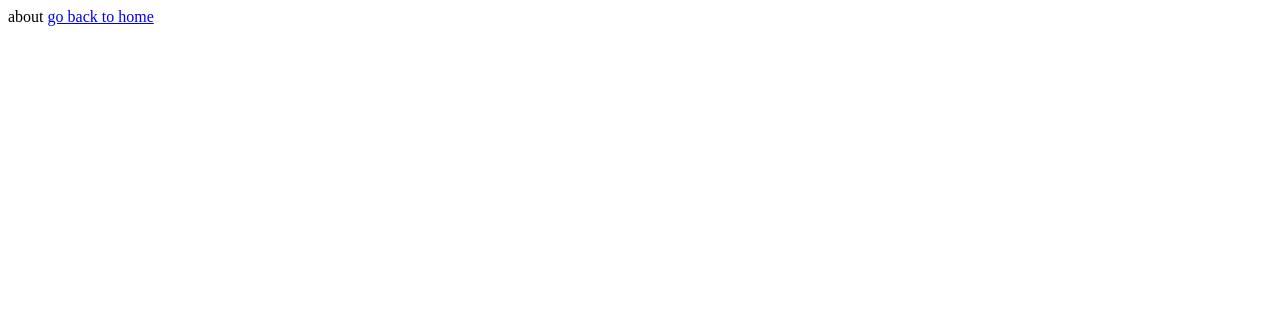
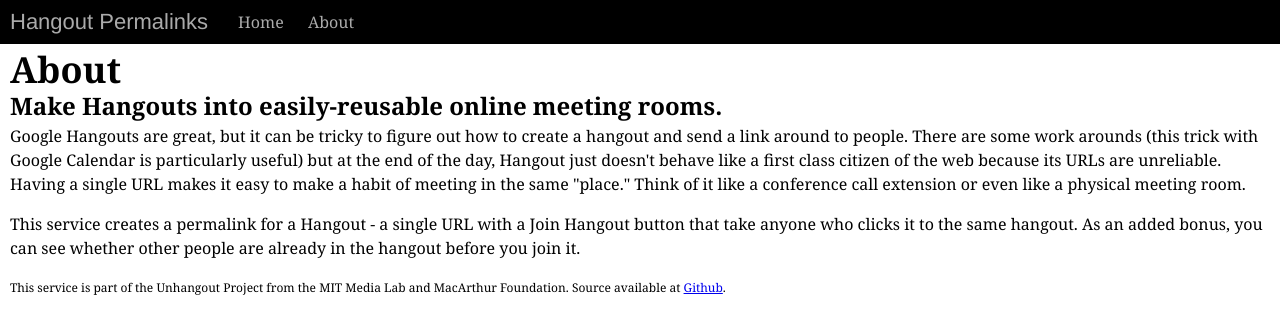
Before and after one commit to acekyrin/acekyrin.github.io, a plain HTML site: page about.html in a window 1280 px wide. Drawn offline with Linux system fonts and the light colour scheme.

Commit message:
Updated about.html and navigation links

```diff
--- a/CSS/base.css
+++ b/CSS/base.css
@@ -69,4 +69,5 @@ article h2 {
 footer {
     font-size: 12px;
     padding: 0 10px 0 10px;
+    border: red;
 }
--- a/about.html
+++ b/about.html
@@ -1,3 +1,30 @@
-about
+<!DOCTYPE html>
+<html>
+    <head>
+        <title>Hangout Permalinks</title>
+        <meta http-equiv="Content-Type" content="text/html; charset=UTF-8" />
+       <link rel="stylesheet" href="css/base.css" />
+    </head>
+    <body>
+       <header>
+            <h1>
+                <a href="index.html">Hangout Permalinks</a>
+           </h1>
+            <nav>
+                <a href="index.html">Home</a>
+                <a href="about.html">About</a>
+            </nav>
+        </header>
+        <article>
+            <h1>About</h1>
+            <h2>Make Hangouts into easily-reusable online meeting rooms.</h2>
+                <p>Google Hangouts are great, but it can be tricky to figure out how to create a hangout and send a link around to people. There are some work arounds (this trick with Google Calendar is particularly useful) but at the end of the day, Hangout just doesn't behave like a first class citizen of the web because its URLs are unreliable. Having a single URL makes it easy to make a habit of meeting in the same "place." Think of it like a conference call extension or even like a physical meeting room.
 
-<a href="index.html">go back to home</a>
+<p>This service creates a permalink for a Hangout - a single URL with a Join Hangout button that take anyone who clicks it to the same hangout. As an added bonus, you can see whether other people are already in the hangout before you join it.</p>
+
+        </article>
+        <footer>
+        <p>This service is part of the Unhangout Project from the MIT Media Lab and MacArthur Foundation. Source available at <a href="https://github.com/drewww/unhangout">Github</a>.</p>
+        </footer>
+        </body>
+</html>
```
Also changed, not shown: index.html (+1 -1 lines).
